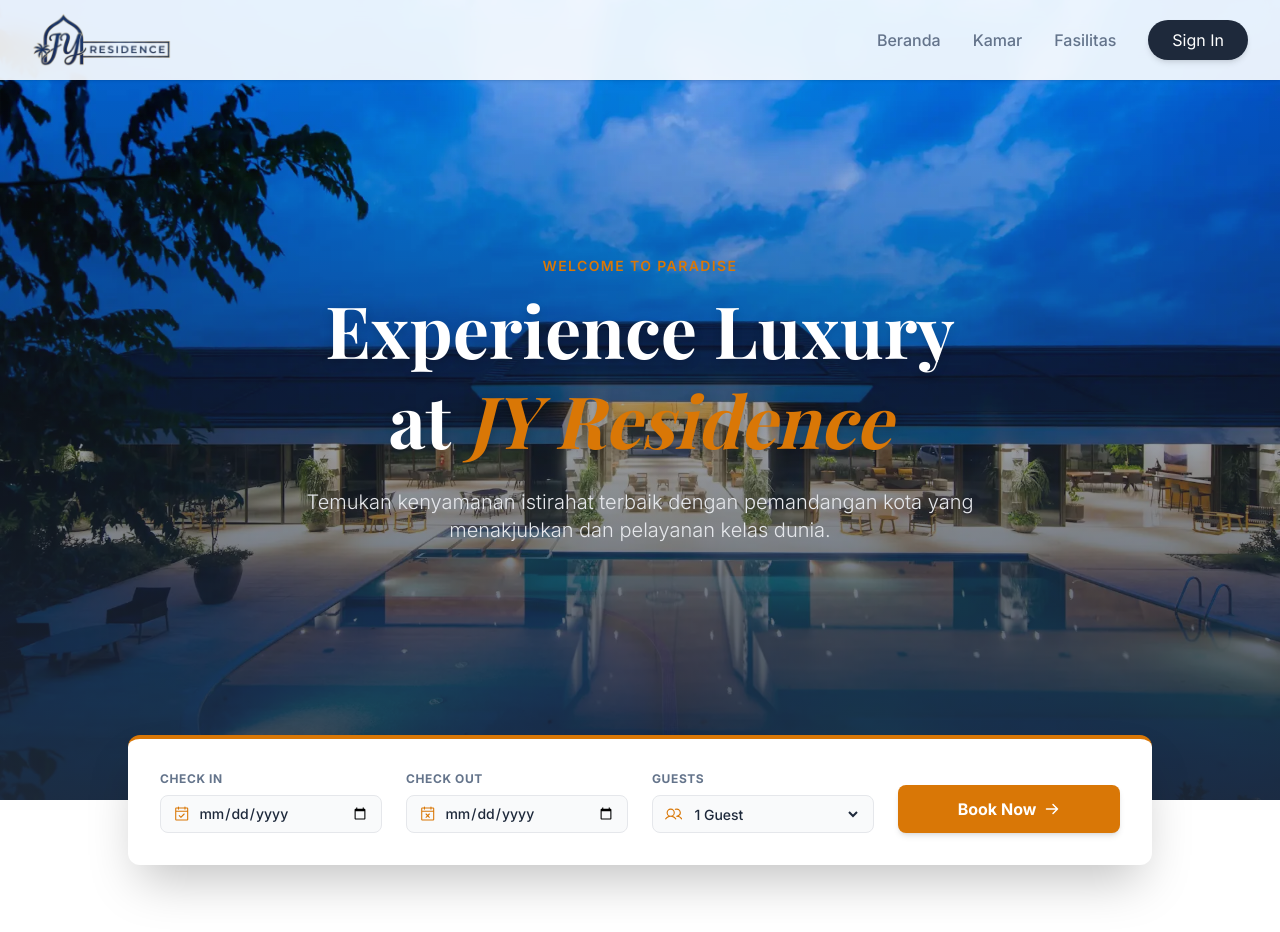
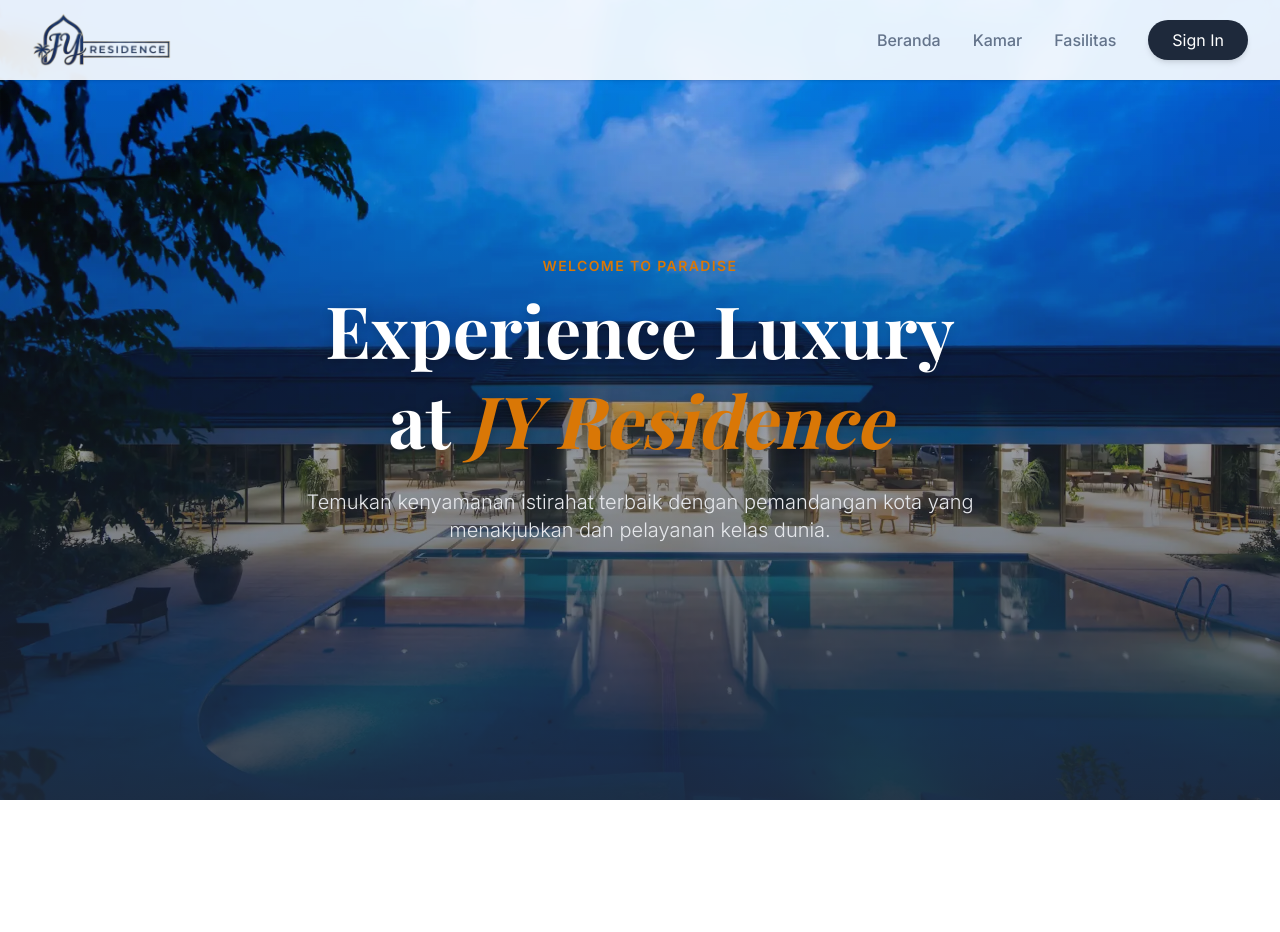
Before and after one commit to nichoherjunaaa/jy-residence_client, a Next.js app: page / in a window 1280 px wide. Shown: the top 932 px of the page. Built offline with nearby package versions, Linux system fonts and the light colour scheme; no server answers; a web font is replaced by a local one.

Commit message:
remove booking form

```diff
--- a/src/app/page.js
+++ b/src/app/page.js
@@ -76,54 +76,6 @@ export default function Home() {
             Temukan kenyamanan istirahat terbaik dengan pemandangan kota yang menakjubkan dan pelayanan kelas dunia.
           </p>
         </div>
-
-        {/* Booking Form */}
-        <div className="absolute bottom-0 left-0 right-0 transform translate-y-1/2 z-20 px-4">
-          <div className="max-w-5xl mx-auto bg-white rounded-xl shadow-2xl p-6 md:p-8 border-t-4 border-accent">
-            <form className="grid grid-cols-1 md:grid-cols-4 gap-6 items-end">
-
-              <div className="space-y-2">
-                <label className="block text-xs font-bold text-secondary uppercase tracking-wider">Check In</label>
-                <div className="flex items-center bg-gray-50 border border-gray-200 rounded-lg px-3 py-2 focus-within:ring-2 focus-within:ring-accent transition">
-                  <CalendarCheck className="text-xl text-accent mr-2" />
-                  <input type="date" className="bg-transparent w-full text-primary focus:outline-none text-sm font-medium" />
-                </div>
-              </div>
-
-              <div className="space-y-2">
-                <label className="block text-xs font-bold text-secondary uppercase tracking-wider">Check Out</label>
-                <div className="flex items-center bg-gray-50 border border-gray-200 rounded-lg px-3 py-2 focus-within:ring-2 focus-within:ring-accent transition">
-                  <CalendarX className="text-xl text-accent mr-2" />
-                  <input type="date" className="bg-transparent w-full text-primary focus:outline-none text-sm font-medium" />
-                </div>
-              </div>
-
-              <div className="space-y-2">
-                <label className="block text-xs font-bold text-secondary uppercase tracking-wider">Guests</label>
-                <div className="flex items-center bg-gray-50 border border-gray-200 rounded-lg px-3 py-2 focus-within:ring-2 focus-within:ring-accent transition">
-                  <Users className="text-xl text-accent mr-2" />
-                  <select className="bg-transparent w-full text-primary focus:outline-none text-sm font-medium">
-                    <option>1 Guest</option>
-                    <option>2 Guests</option>
-                    <option>3 Guests</option>
-                    <option>4+ Guests</option>
-                  </select>
-                </div>
-              </div>
-
-              <div>
-                <button
-                  type="button"
-                  onClick={checkAvailability}
-                  className="w-full bg-accent text-white font-bold py-3 px-6 rounded-lg hover:bg-yellow-600 transition duration-300 shadow-md flex justify-center items-center gap-2"
-                >
-                  <span>Book Now</span>
-                  <ArrowRight weight="bold" />
-                </button>
-              </div>
-            </form>
-          </div>
-        </div>
       </section>
 
       {/* Notification Area */}
```
